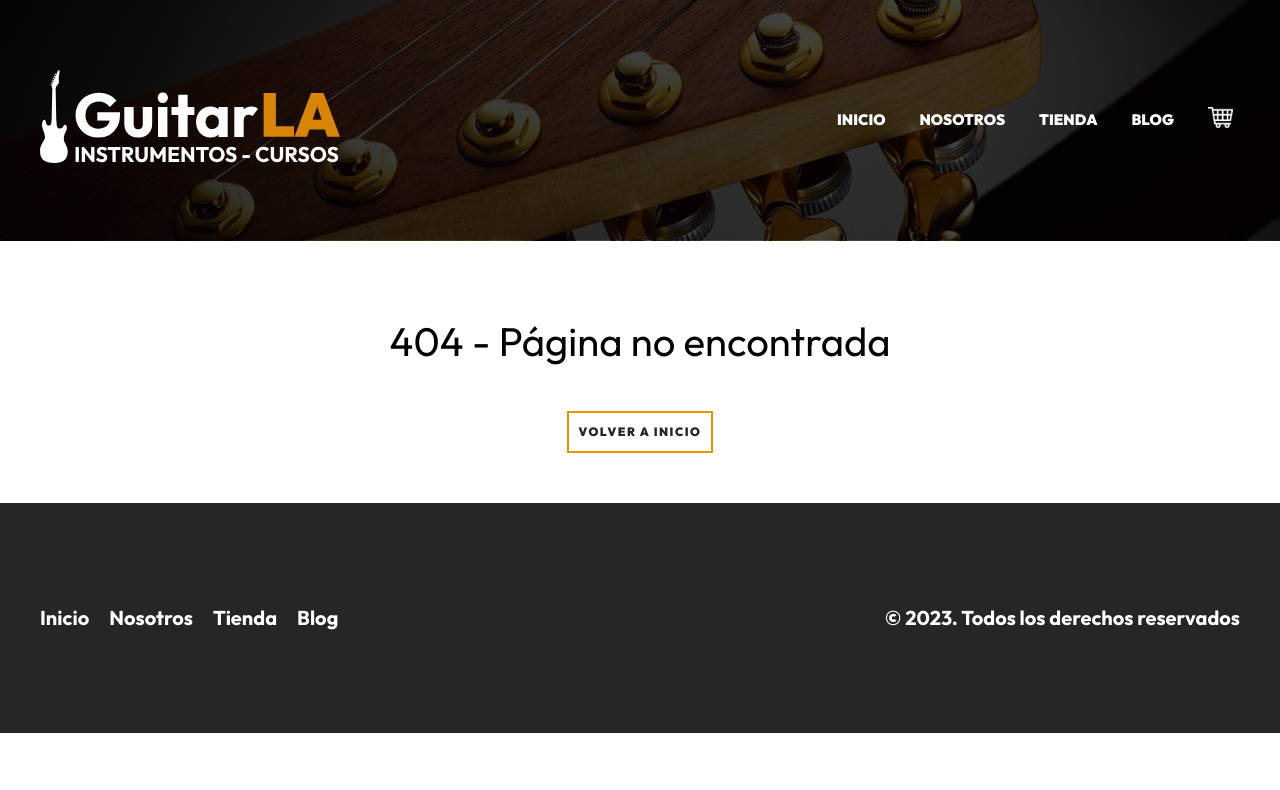
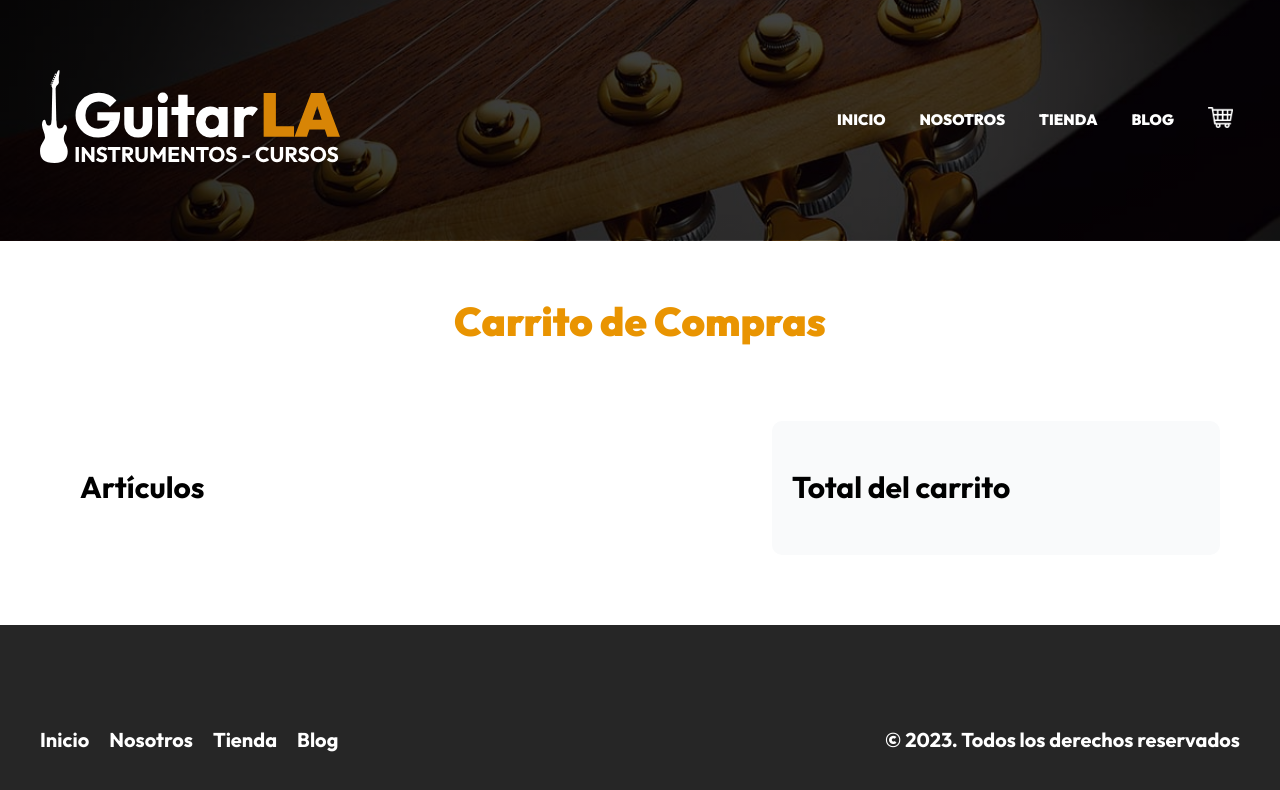
Before and after one commit to victorivanlopezlearning/guitarla-next, a Next.js app: page /cart in a window 1280 px wide. Before the commit this address had no page. Shown: the top 790 px of the page. Built offline with nearby package versions, Linux system fonts and the light colour scheme.

Commit message:
Page cart created

```diff
--- /dev/null
+++ b/pages/cart.js
@@ -0,0 +1,26 @@
+import Layout from "@/components/layout";
+import styles from '@/styles/cart.module.css';
+
+export default function Cart() {
+  return (
+    <Layout
+      title="Completa tu experiencia de compra de guitarras."
+      description="Nuestro proceso de compra seguro y fácil de usar te permite revisar y ajustar tu selección antes de finalizar tu pedido. Asegúrate de tener todo lo necesario para llevar tu música al siguiente nivel mientras completas tu compra en el carrito de compras de GuitarLA."
+    >
+      <main className="cart container">
+        <h1 className="heading">Carrito de Compras</h1>
+
+        <div className={styles.content}>
+          <div className={styles.items}>
+            <h2>Artículos</h2>
+
+          </div>
+
+          <aside className={styles.resume}>
+            <h2>Total del carrito</h2>
+          </aside>
+        </div>
+      </main>
+    </Layout>
+  )
+}
--- /dev/null
+++ b/styles/cart.module.css
@@ -0,0 +1,27 @@
+.content {
+  display: grid;
+  grid-template-columns: 1fr;
+  align-items: flex-start;
+  gap: 4rem;
+  padding: 2rem;
+}
+@media (min-width: 768px) {
+  .content {
+    grid-template-columns: 3fr 2fr;
+  }
+}
+.items {
+  padding: 2rem;
+}
+
+.resume {
+  background-color: #F9FAFB;
+  border-radius: 1rem;
+  padding: 2rem;
+}
+@media (min-width: 768px) {
+  .resume {
+    position: sticky;
+    top: 3rem;
+  }
+}
```
